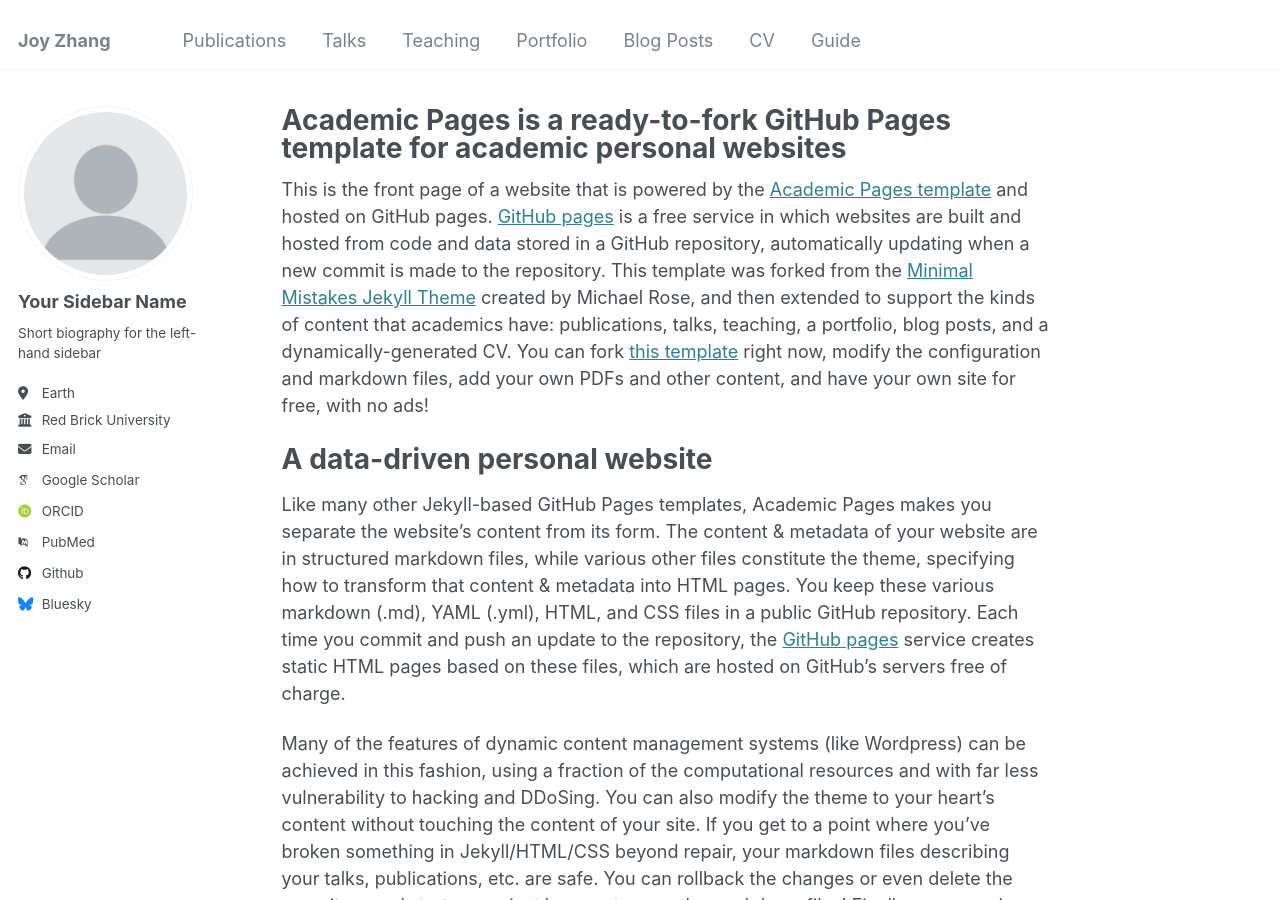
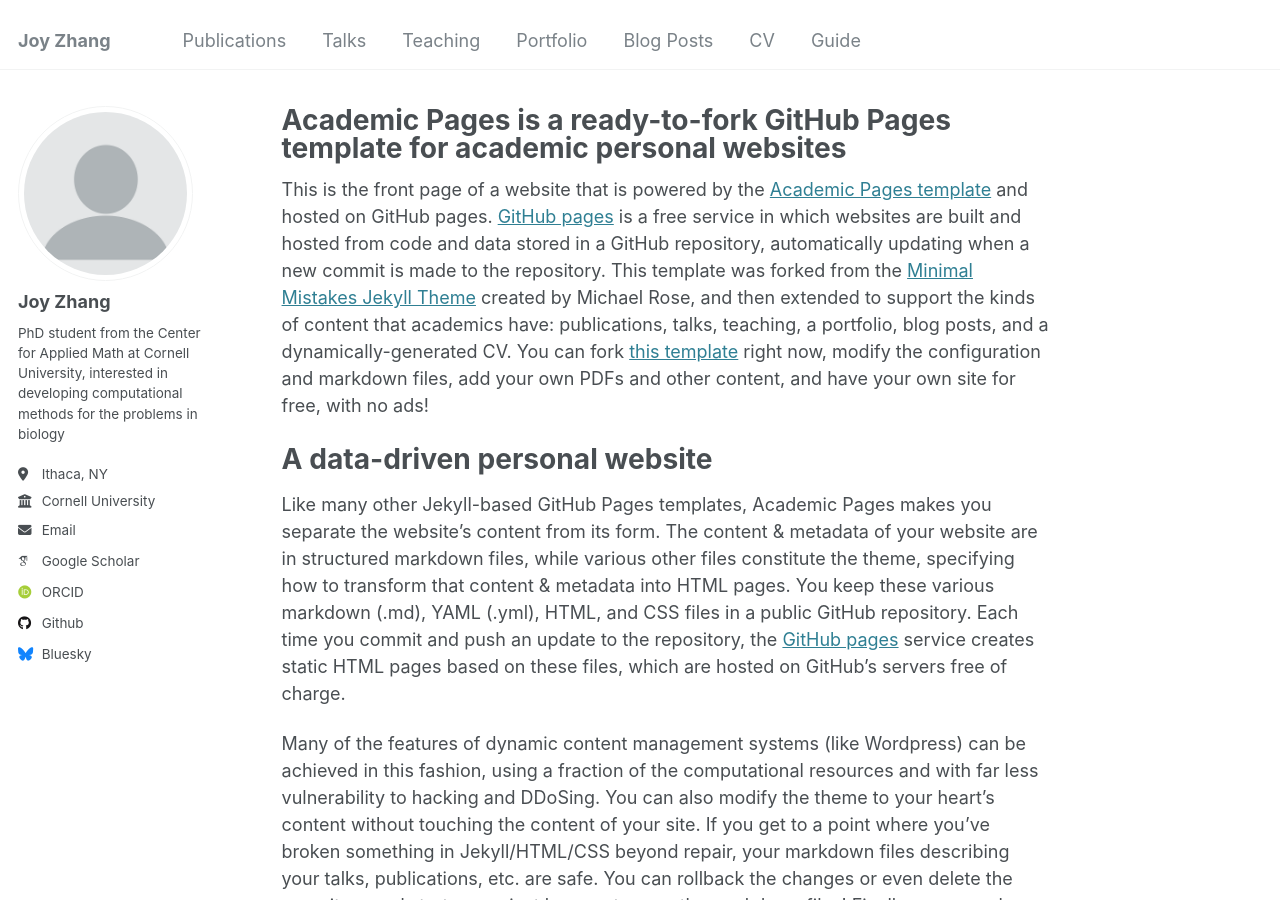
Before and after one commit to joy-zhang-38/joy-zhang-38.github.io, a Jekyll site: the page built from _pages/about.md, in a window 1280 px wide and 900 px high. Built offline with Jekyll 4.4.1, drawn with Linux system fonts in a browser that asks for light colours; some web fonts are replaced.

Commit message:
Update _config.yml

```diff
--- a/_config.yml
+++ b/_config.yml
@@ -11,7 +11,7 @@
 title                    : "Joy Zhang"
 title_separator          : "-"
 name                     : &name "Joy Zhang"
-description              : &description "PhD student from the Center for Applied Math at Cornell University, interested in developing computational methods for the problems in biology"
+description              : &description "Joy Zhang's personal website"
 url                      : https://joy-zhang-38.github.io # the base hostname & protocol for your site e.g. "https://[your GitHub username].github.io"
 baseurl                  : "" # the subpath of your site, e.g. "/blog"
 repository               : "joy-zhang-38/joy-zhang-38.github.io"
@@ -22,23 +22,23 @@
 author:
   # Biographic information
   avatar           : "profile.png"
-  name             : "Your Sidebar Name"
+  name             : "Joy Zhang"
   pronouns         : # example: "she/her"
-  bio              : "Short biography for the left-hand sidebar"
-  location         : "Earth"
-  employer         : "Red Brick University"
+  bio              : "PhD student from the Center for Applied Math at Cornell University, interested in developing computational methods for the problems in biology"
+  location         : "Ithaca, NY"
+  employer         : "Cornell University"
   uri              : # URL
-  email            : "none@example.org"
+  email            : "zz547@cornell.edu"
 
   # Academic websites
-  arxiv            : # URL - Update with the correct link to your profile
-  googlescholar    : "https://scholar.google.com/citations?user=PS_CX0AAAAAJ"
-  impactstory      : # URL
-  orcid            : "http://orcid.org/yourorcidurl"
-  semantic         : # URL
-  pubmed           : "https://www.ncbi.nlm.nih.gov/pubmed/?term=john+snow"
-  researchgate     : # URL
-  scopus           : # URL
+  # arxiv            : # URL - Update with the correct link to your profile
+  googlescholar    : "https://scholar.google.com/citations?user=ZfWVBw8AAAAJ&hl=en"
+  # impactstory      : # URL
+  orcid            : "https://orcid.org/my-orcid?orcid=0000-0002-6734-1665"
+  # semantic         : # URL
+  # pubmed           : "https://www.ncbi.nlm.nih.gov/pubmed/?term=john+snow"
+  # researchgate     : # URL
+  # scopus           : # URL
 
   # Repositories and software development
   bitbucket        : # Username - Update with your username on the site
```
